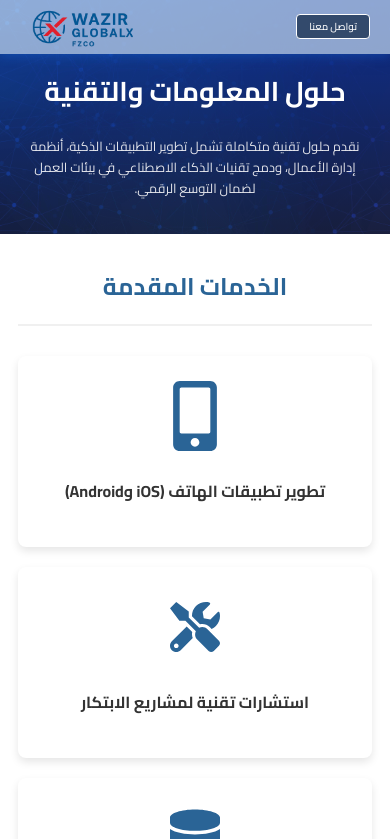
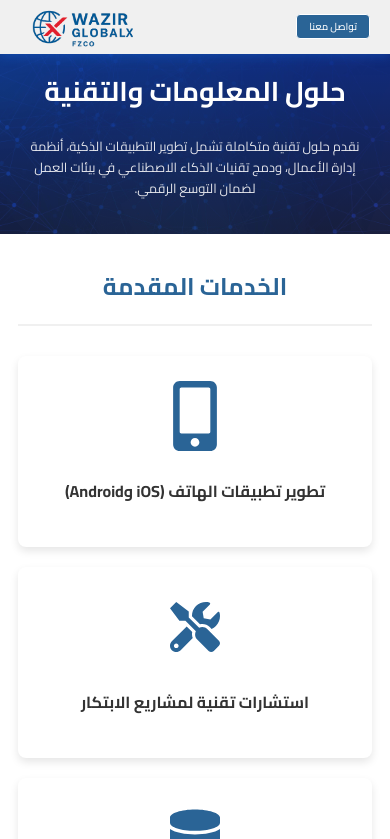
Before and after one commit to 000MaDz000/wizard_global, a React (Vite) app: page /it in a window 390 px wide. Shown: the top 839 px of the page. Built offline with nearby package versions, Linux system fonts and the light colour scheme.

Commit message:
Update Nav.css

```diff
--- a/src/pages/cars/Nav.css
+++ b/src/pages/cars/Nav.css
@@ -1,6 +1,6 @@
 .navbar_bar {
-    background-color: #f0f0f069;
-        color: white;
+    background-color: #f0f0f0;
+  color: white;
     padding: 1rem 0;
     box-shadow: 0 2px 10px #1668dc63;
     position: sticky;
@@ -24,8 +24,8 @@
 }
 
 .contact-link {
-  background-color:#0a1f3dad;
-  color: white;
+    background-color: #2a6496;
+      color: white;
   text-decoration: none;
   font-weight: 500;
   transition: color 0.3s;
@@ -140,8 +140,7 @@
 }
 
 @media (max-width: 480px) {
-  .navbar_bar{
-        background-color: #bdd2ebba;  }
+
   .navbar_bar-links {
     flex-direction: column;
     gap: 0px;
```
